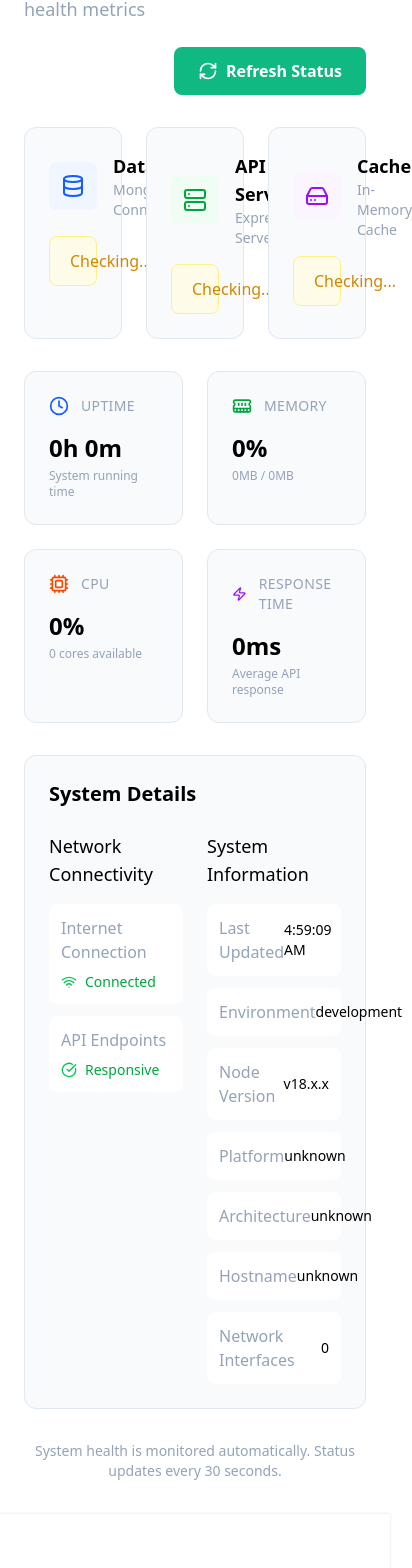
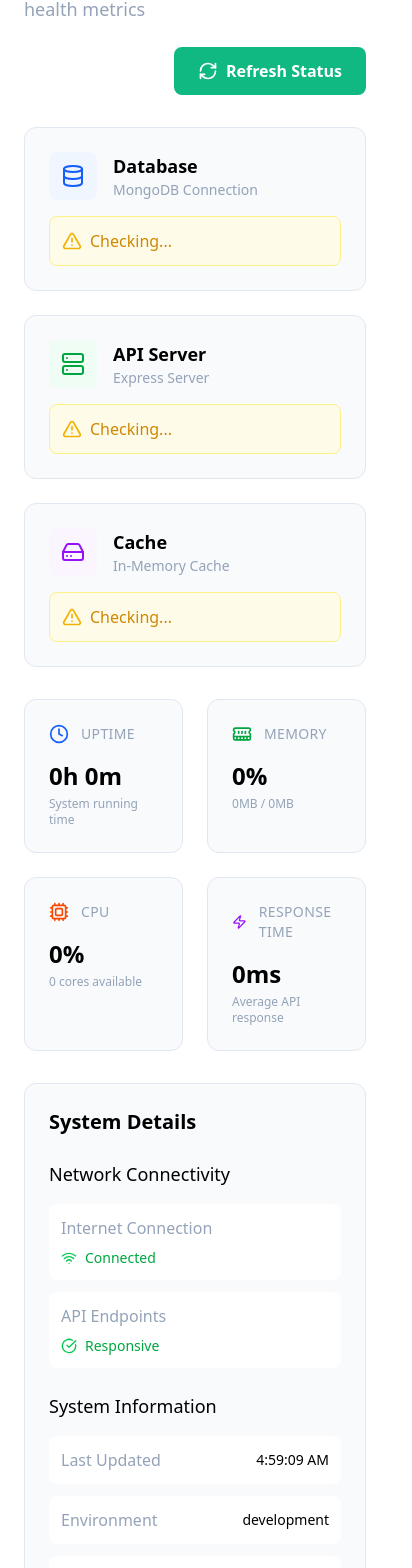
Before and after one commit to Push4ck/urlzy, a React (Vite) app in the folder client/: page /admin/health in a window 390 px wide. Shown: the part 213-1781 px from the top of the page, 412 px wide, since content can reach past the window. Built offline with nearby package versions, Linux system fonts and the light colour scheme; no server answers; sample sign-in values are in the browser's storage.

Commit message:
Update SystemHealth.jsx
UI updated for mobile

```diff
--- a/client/src/pages/SystemHealth.jsx
+++ b/client/src/pages/SystemHealth.jsx
@@ -171,7 +171,7 @@ const SystemHealth = () => {
         </div>
 
         {/* System Status Overview */}
-        <div className="grid grid-cols-1 md:grid-cols-3 gap-6 mb-8">
+        <div className="grid grid-cols-1 lg:grid-cols-3 gap-6 mb-8">
           {/* Database Status */}
           <div className="bg-[var(--clr-surface-a10)] dark:bg-[var(--clr-surface-a10)] border border-[var(--clr-surface-a30)] rounded-xl p-6">
             <div className="flex items-center gap-4 mb-4">
@@ -328,7 +328,7 @@ const SystemHealth = () => {
             System Details
           </h2>
 
-          <div className="grid grid-cols-1 md:grid-cols-2 gap-6">
+          <div className="grid grid-cols-1 lg:grid-cols-2 gap-6">
             {/* Network Status */}
             <div>
               <h3 className="text-lg font-medium text-[var(--clr-dark-a0)] dark:text-[var(--clr-light-a0)] mb-4">
```
